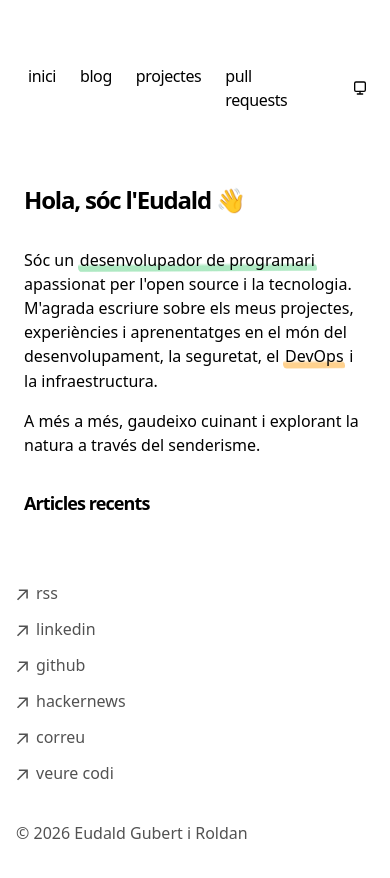
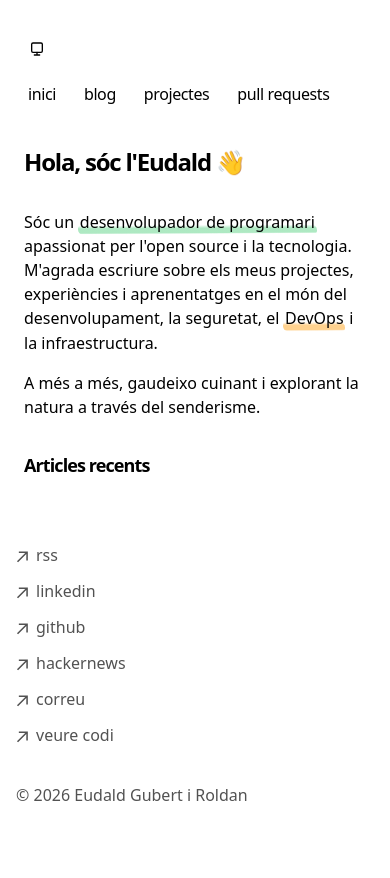
Before and after one commit to eudaldgr/eudald.gr, a Next.js app: page / in a window 390 px wide. Shown: the top 878 px of the page. Built offline with nearby package versions, Linux system fonts and the light colour scheme.

Commit message:
fix: adjust spacing and layout in Navbar and RootLayout components

```diff
--- a/app/components/nav.tsx
+++ b/app/components/nav.tsx
@@ -18,14 +18,14 @@ const navItems = {
 
 export function Navbar() {
   return (
-    <aside className="-ml-[8px] mb-16 tracking-tight">
+    <aside className="-ml-[8px] mb-8 sm:mb-16 tracking-tight">
       <div className="lg:sticky lg:top-20">
         <nav
-          className="flex flex-row items-start relative px-0 pb-0 fade md:overflow-auto scroll-pr-6 md:relative"
+          className="flex flex-row items-center relative px-0 pb-0 fade md:relative"
           id="nav"
         >
-          <div className="flex flex-row items-center justify-between w-full">
-            <div className="flex flex-row space-x-0 pr-10">
+          <div className="flex flex-row flex-wrap items-center gap-2 w-full">
+            <div className="order-2 sm:order-1 flex flex-row flex-wrap gap-1 pr-2">
               {Object.entries(navItems).map(([path, { name }]) => {
                 return (
                   <Link
@@ -38,7 +38,9 @@ export function Navbar() {
                 )
               })}
             </div>
-            <ThemeToggle />
+            <div className="order-1 sm:order-2 flex sm:ml-auto">
+              <ThemeToggle />
+            </div>
           </div>
         </nav>
       </div>
--- a/app/layout.tsx
+++ b/app/layout.tsx
@@ -45,8 +45,8 @@ export default function RootLayout({
         />
       </head>
       <body className="antialiased">
-        <div className="min-h-screen max-w-xl mx-4 lg:mx-auto pt-8 flex flex-col">
-          <main className="flex-1 min-w-0 mt-6 flex flex-col px-2 md:px-0">
+        <div className="min-h-screen max-w-xl mx-4 lg:mx-auto pt-4 sm:pt-8 flex flex-col">
+          <main className="flex-1 min-w-0 mt-4 sm:mt-6 flex flex-col px-2 md:px-0">
             <Navbar />
             {children}
           </main>
```
